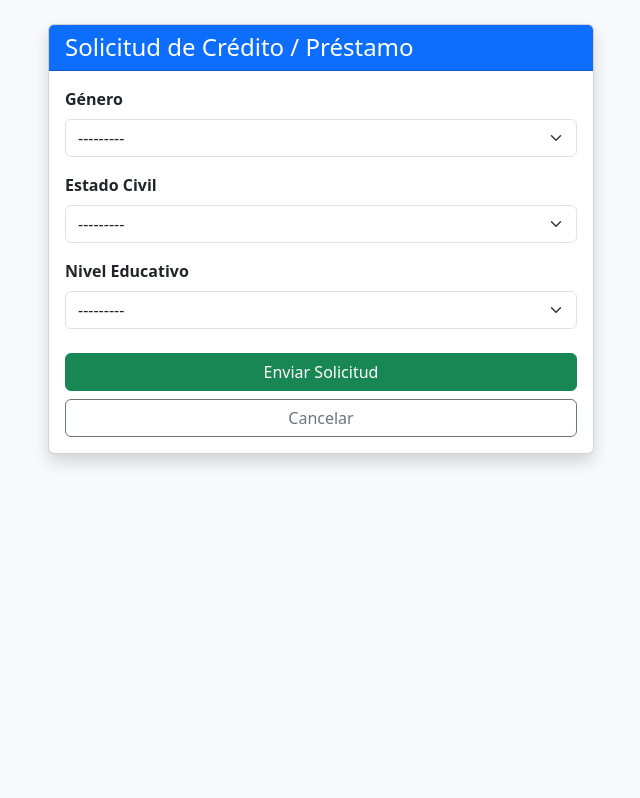
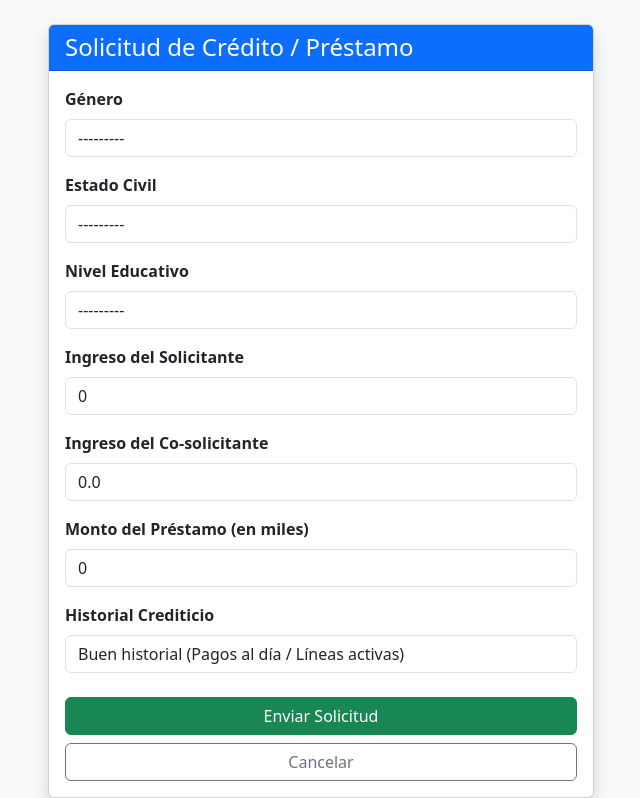
Before and after one commit to johanalcala2016-code/Predictor-AI, a Django app: page /nueva-solicitud/ in a window 1280 px wide. Shown: the part 56-854 px from the top of the page, without its empty margins (319-959 px from the left). Before the commit the page ends 521 px from the top, so only its background shows below. Run offline with Django 5.2, Linux system fonts and the light colour scheme; a user stored in the database is signed in; parts of the project's set-up code (start-up, migrations or seed data) failed here and were passed over.

Commit message:
Feat: Actualizar formulario con campos financieros, mapeo de historial crediticio y correccion de login/registro

```diff
--- a/core/forms.py
+++ b/core/forms.py
@@ -6,15 +6,32 @@ from .models import SolicitudPrestamo
 class SolicitudPrestamoForm(forms.ModelForm):
     class Meta:
         model = SolicitudPrestamo
-        fields = ['gender', 'married', 'education']
+        fields = [
+            'gender',
+            'married',
+            'education',
+            'applicant_income',
+            'coapplicant_income',
+            'loan_amount',
+            'credit_history',
+        ]
         widgets = {
-            'gender': forms.Select(attrs={'class': 'form-select'}),
-            'married': forms.Select(attrs={'class': 'form-select'}),
-            'education': forms.Select(attrs={'class': 'form-select'}),
+            'gender': forms.Select(attrs={'class': 'form-control'}),
+            'married': forms.Select(attrs={'class': 'form-control'}),
+            'education': forms.Select(attrs={'class': 'form-control'}),
+            'applicant_income': forms.NumberInput(attrs={'class': 'form-control', 'placeholder': 'Ej. 5000'}),
+            'coapplicant_income': forms.NumberInput(attrs={'class': 'form-control', 'placeholder': 'Ej. 2000'}),
+            'loan_amount': forms.NumberInput(attrs={'class': 'form-control', 'placeholder': 'Monto en miles (Ej. 120 para $120,000)'}),
+            'credit_history': forms.Select(attrs={'class': 'form-control'}),
         }
 
 # formulario de registro de usuario
 class RegistroUsuarioForm(UserCreationForm):
+    first_name = forms.CharField(label="Nombre", max_length=30, required=True)
+    last_name = forms.CharField(label="Apellido", max_length=30, required=True)
+    email = forms.EmailField(label="Correo Electrónico", required=True)
+
     class Meta:
         model = User
-        fields = ['username', 'first_name', 'last_name', 'email']
+        # Definimos el orden exacto de las casillas en la pantalla:
+        fields = ['first_name', 'last_name', 'username', 'email']
--- a/core/models.py
+++ b/core/models.py
@@ -18,15 +18,28 @@ class SolicitudPrestamo(models.Model):
         ('Not Graduate', 'No Graduado'),
     ]
 
-    # Campos que ingresa el usuario
+    HISTORIAL_CHOICES = [
+        (1, 'Buen historial (Pagos al día / Líneas activas)'),
+        (0, 'Malo (Historial crediticio negativo)'),
+        (2, 'Sin historial crediticio (Primera vez)'),  # Se mapeará a 0 en la vista
+    ]
+
+    # Campos de relación y personales
     usuario = models.ForeignKey(User, on_delete=models.CASCADE, null=True, blank=True)
     gender = models.CharField(max_length=10, choices=GENERO_CHOICES, verbose_name="Género")
     married = models.CharField(max_length=3, choices=ESTADO_CIVIL_CHOICES, verbose_name="Estado Civil")
     education = models.CharField(max_length=20, choices=EDUCACION_CHOICES, verbose_name="Nivel Educativo")
 
-    # Resultado de la IA (1 = Aprobado / Y, 0 = Rechazado / N)
+    # Campos Financieros (Necesarios para la IA)
+    applicant_income = models.IntegerField(default=0, verbose_name="Ingreso del Solicitante")
+    coapplicant_income = models.FloatField(default=0.0, verbose_name="Ingreso del Co-solicitante")
+    loan_amount = models.IntegerField(default=0, verbose_name="Monto del Préstamo (en miles)")
+    credit_history = models.IntegerField(choices=HISTORIAL_CHOICES, default=1, verbose_name="Historial Crediticio")
+
+    # Resultado de la IA (Aprobado / Rechazado / Pendiente)
     loan_status = models.CharField(max_length=20, default="Pendiente", verbose_name="Estado del Préstamo")
     fecha_creacion = models.DateTimeField(auto_now_add=True)
 
     def __str__(self):
-        return f"Solicitud #{self.id} - {self.gender} | {self.married}"
+        nombre_usuario = self.usuario.username if self.usuario else "Anónimo"
+        return f"Solicitud #{self.id} - {nombre_usuario} ({self.loan_status})"
--- a/core/templates/core/formulario.html
+++ b/core/templates/core/formulario.html
@@ -15,13 +15,36 @@
                         <label class="form-label fw-bold">Género</label>
                         {{ form.gender }}
                     </div>
+
                     <div class="mb-3">
                         <label class="form-label fw-bold">Estado Civil</label>
                         {{ form.married }}
                     </div>
+
                     <div class="mb-3">
                         <label class="form-label fw-bold">Nivel Educativo</label>
                         {{ form.education }}
+                    </div>
+
+    <!-- Campos Financieros requeridos por el modelo de IA -->
+                    <div class="mb-3">
+                        <label class="form-label fw-bold">Ingreso del Solicitante</label>
+                        {{ form.applicant_income }}
+                    </div>
+
+                    <div class="mb-3">
+                        <label class="form-label fw-bold">Ingreso del Co-solicitante</label>
+                        {{ form.coapplicant_income }}
+                    </div>
+
+                    <div class="mb-3">
+                        <label class="form-label fw-bold">Monto del Préstamo (en miles)</label>
+                        {{ form.loan_amount }}
+                    </div>
+
+                    <div class="mb-3">
+                        <label class="form-label fw-bold">Historial Crediticio</label>
+                        {{ form.credit_history }}
                     </div>
 
                     <div class="d-grid gap-2 mt-4">
--- a/core/urls.py
+++ b/core/urls.py
@@ -9,6 +9,6 @@ urlpatterns = [
 
     # Rutas de Autenticación
     path('registro/', views.registro, name='registro'),
-    path('login/', auth_views.LoginView.as_view(template_name='usuarios/login.html'), name='login'),
+    path('login/', views.login_view, name='login'),
     path('logout/', auth_views.LogoutView.as_view(next_page='home'), name='logout'),
 ]
--- a/core/views.py
+++ b/core/views.py
@@ -1,3 +1,5 @@
+from django.contrib.auth import authenticate, login as auth_login
+from django.contrib import messages
 import os
 import joblib
 import pandas as pd
@@ -49,14 +51,18 @@ def crear_solicitud(request):
             applicant_income = form.cleaned_data.get('applicant_income', 0)
             coapplicant_income = form.cleaned_data.get('coapplicant_income', 0)
             loan_amount = form.cleaned_data.get('loan_amount', 0)
-            credit_history = 1 if form.cleaned_data.get('credit_history') in [1, '1', True, 'Yes', 'Good'] else 0
+            # Extraemos la opción seleccionada (0, 1 o 2)
+            credit_history_raw = int(form.cleaned_data['credit_history'])
+
+            # Mapeo: Si eligió 0 (Malo) o 2 (Sin historial), mandamos 0 a la IA. Si eligió 1 (Bueno), mandamos 1.
+            credit_history_ia = 0 if credit_history_raw in [0, 2] else 1
 
             # 2. Construir el vector de entrada exacto
             input_ia = pd.DataFrame([{
                 'ApplicantIncome': applicant_income,
                 'CoapplicantIncome': coapplicant_income,
                 'LoanAmount': loan_amount,
-                'Credit_History': credit_history,
+                'Credit_History': credit_history_ia,  # <--- Usamos esta variable
             }])
 
             # 3. Predicción con el modelo real cargado
@@ -80,3 +86,21 @@ def detalle_solicitud(request, pk):
     """Muestra la tarjeta de dictamen final de una solicitud específica"""
     solicitud = get_object_or_404(SolicitudPrestamo, pk=pk)
     return render(request, 'core/detalle.html', {'solicitud': solicitud})
+
+def login_view(request):
+    """Vista personalizada para inicio de sesión"""
+    if request.method == 'POST':
+        u = request.POST.get('username')
+        p = request.POST.get('password')
+
+        user = authenticate(request, username=u, password=p)
+
+        if user is not None:
+            auth_login(request, user)
+            # Redirige a la URL previa ('next') o al 'home'
+            next_url = request.GET.get('next', 'home')
+            return redirect(next_url)
+        else:
+            messages.error(request, "Usuario o contraseña incorrectos.")
+
+    return render(request, 'usuarios/login.html')
--- a/predictor/settings.py
+++ b/predictor/settings.py
@@ -119,3 +119,4 @@ STATIC_URL = 'static/'
 
 LOGIN_REDIRECT_URL = 'home'
 LOGOUT_REDIRECT_URL = 'home'
+LOGIN_URL = 'login'
```
Also changed, not shown: core/templates/usuarios/login.html (+12 -0 lines), core/migrations/0002_solicitudprestamo_applicant_income_and_more.py (added), db.sqlite3.
